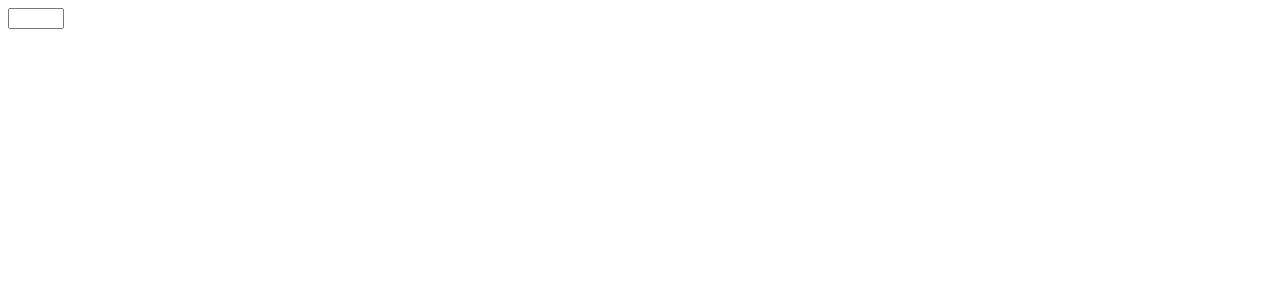
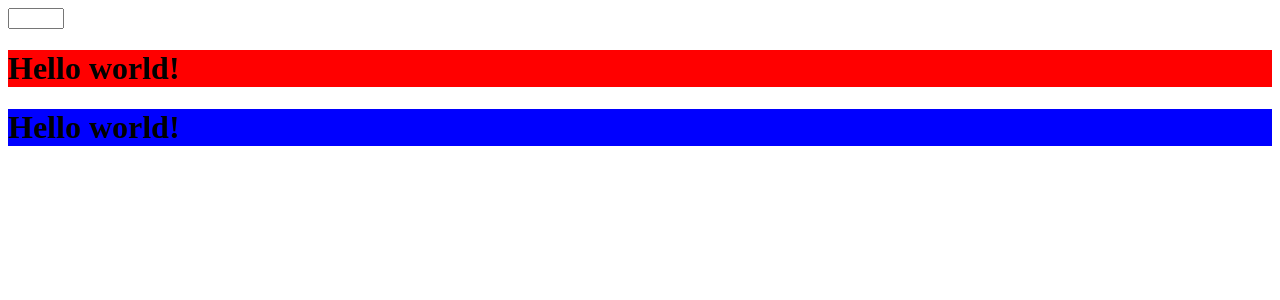
Before and after one commit to kynoh44/modern-react-with-redux-2023, a React (Create React App) app in the folder jsx/: page / in a window 1280 px wide. Shown: the top 300 px of the page. Built offline with nearby package versions, Linux system fonts and the light colour scheme.

Commit message:
Returning object as props

```diff
--- a/jsx/src/index.js
+++ b/jsx/src/index.js
@@ -11,8 +11,13 @@ const root = ReactDOM.createRoot(el);
 
 /* 4) Create a component */
 function App() {
+	const bgColor = { backgroundColor: "blue" };
 	return (
-		<input type="number" min={5} max={10}/>
+		<div>
+			<input type="number" min={5} max={10}/>
+			<h1 style={{ backgroundColor: "red"}}>Hello world!</h1>
+			<h1 style={bgColor}>Hello world!</h1>
+		</div>
 	);
 }
 
```
